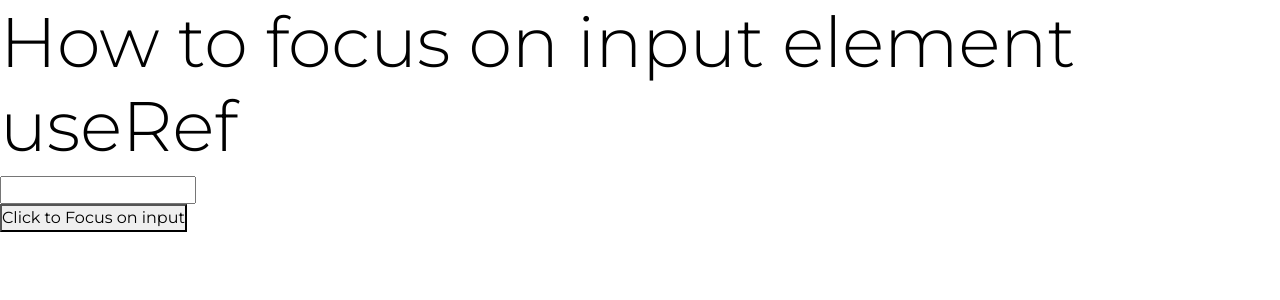
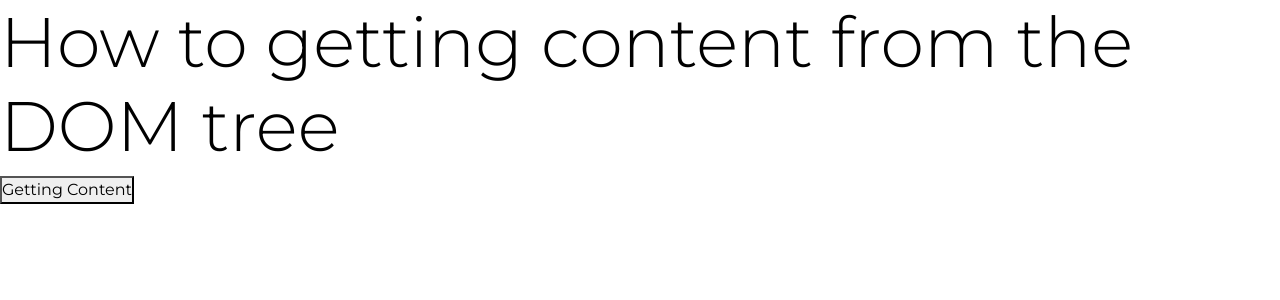
Before and after one commit to sxidsvit/react-challenge, a React (Create React App) app: page / in a window 1280 px wide. Shown: the top 300 px of the page. Built offline with nearby package versions, Linux system fonts and the light colour scheme.

Commit message:
Theory - Getting Content from DOM tree

```diff
--- a/src/App.js
+++ b/src/App.js
@@ -3,14 +3,14 @@ import React, { useRef } from 'react'
 const App = (props) => {
   const ref = useRef(null)
   const onClick = () => {
-    ref.current.focus()
+    let content = ref.current.textContent
+    alert(content)
+    console.log(content)
   }
   return (
     <div className='App'>
-      <h1>How to focus on input element useRef</h1>
-      <input type='text' ref={ref} />
-      <br />
-      <button onClick={onClick}>Click to Focus on input</button>
+      <h1 ref={ref}>How to getting content from the DOM tree</h1>
+      <button onClick={onClick}>Getting Content</button>
     </div>
   )
 }
```
